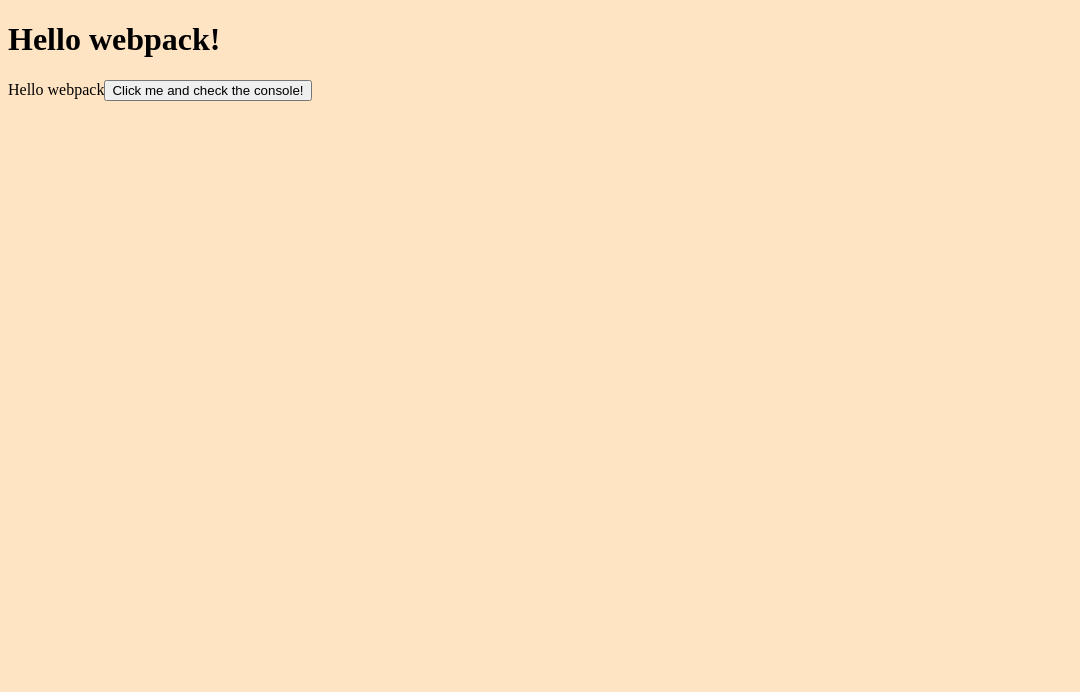
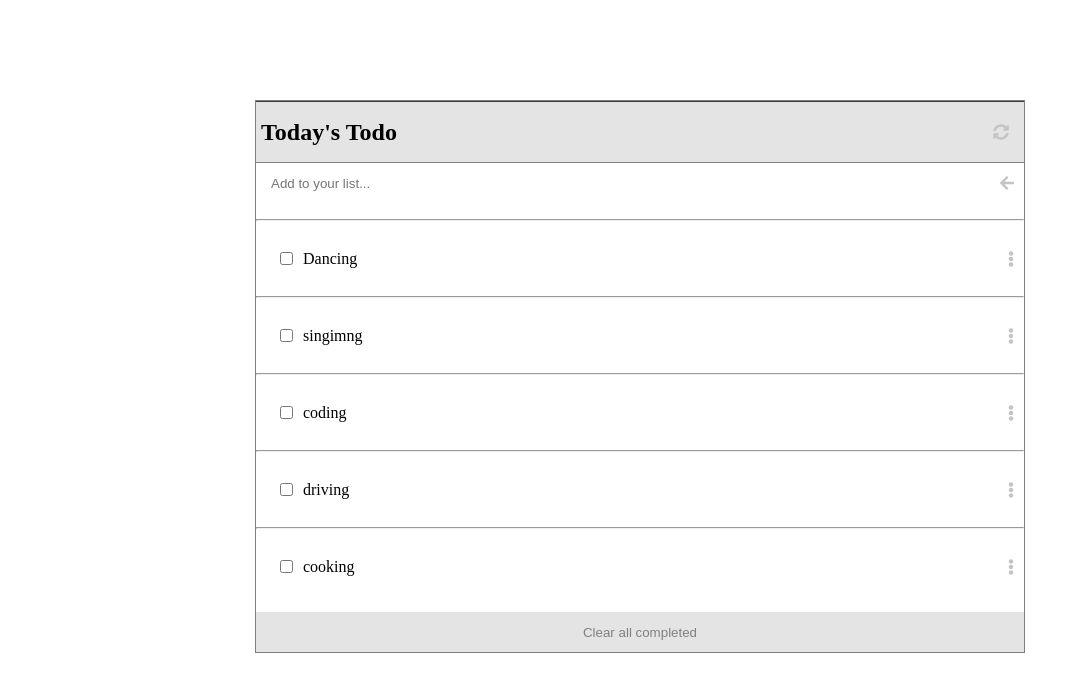
Before and after one commit to Mithi-code/webpack-todo, a website built with webpack: page src/index.html in a window 1280 px wide. Shown: the whole page, without its empty margins (0-1080 px from the left). Built offline with nearby package versions, Linux system fonts and the light colour scheme.

Commit message:
add list item using javascript object

```diff
--- a/src/index.html
+++ b/src/index.html
@@ -1,12 +1,29 @@
 <!DOCTYPE html>
 <html lang="en">
-<head>
-    <meta charset="UTF-8">
-    <meta name="viewport" content="width=device-width, initial-scale=1.0">
-    <link rel="stylesheet" href="style.css">
+  <head>
+    <meta charset="UTF-8" />
+    <meta name="viewport" content="width=device-width, initial-scale=1.0" />
+    <link rel="stylesheet" href="style.css" />
+    <link
+      href="https://cdnjs.cloudflare.com/ajax/libs/font-awesome/5.13.0/css/all.min.css"
+      rel="stylesheet"
+    />
     <title>Wbpack Exercise</title>
-</head>
-<body>
-    <h1>Hello webpack!</h1>
-</body>
+  </head>
+  <body>
+    <header>
+      <h2>Today's Todo</h2>
+      <i class="fas fa-sync-alt"></i>
+    </header>
+    <section>
+        <div>
+            <input type="text" placeholder="Add to your list..." class="input">
+            <i class="fas fa-arrow-left"></i>
+        </div>
+     <ul id="todo-list">
+     </ul>
+     <button type="button">Clear all completed</button>
+    </section>
+    <script src="index.js"></script>
+  </body>
 </html>
--- a/src/index.js
+++ b/src/index.js
@@ -1,19 +1,40 @@
-import _ from 'lodash';
-import './style.css';
-import printMe from './print.js';
-
-function component() {
-    const element = document.createElement('div');
-    const btn = document.createElement('button');
-
-    // Lodash, now imported by this script
-    element.innerHTML = _.join(['Hello', 'webpack'], ' ');
-    btn.innerHTML = 'Click me and check the console!';
-    btn.onclick = printMe;
-
-    element.appendChild(btn);
-
-    return element;
-  }
-
-  document.body.appendChild(component());
+const todoList = [
+  {
+    index: 1,
+    description: 'Dancing',
+    completed: false
+  },
+  {
+    index: 2,
+    description: 'singimng',
+    completed: false
+  },
+  {
+    index: 3,
+    description: 'coding',
+    completed: false
+  },
+  {
+    index: 4,
+    description: 'driving',
+    completed: false
+  },
+  {
+    index: 5,
+    description: 'cooking',
+    completed: false
+  },
+];
+const list = document.getElementById('todo-list');
+todoList.forEach((data) => {
+  list.innerHTML += `
+  <hr>
+  <div class="list-info">
+  <div>
+  <input type="checkbox" >
+  <li>${data.description}</li>
+  </div>
+  <i class="fas fa-ellipsis-v"></i>
+  </div>
+  `;
+});
--- a/src/style.css
+++ b/src/style.css
@@ -1,3 +1,62 @@
 body {
-    background-color: bisque;
+    width: 60%;
+    border: 1px solid gray;
+    margin: auto;
+    margin-top: 100px;
 }
+
+
+header {
+    height: 50px;
+    background-color: rgb(228, 228, 228);
+    display: flex;
+    justify-content: space-between;
+    align-items: center;
+    border-top: 1px solid rgb(59, 58, 58);
+    border-bottom: 1px solid gray;
+    padding: 5px;
+}
+
+header i {
+    padding: 10px;
+}
+
+.input {
+    border: none;
+    outline: none;
+    width: 100%;
+    padding: 5px;
+    height: 10px;
+}
+section div {
+    display: flex;
+    align-items: center;
+    padding: 10px;
+}
+
+#todo-list{
+    padding: 0;
+}
+
+i {
+    color: rgb(196, 196, 196);
+}
+
+.list-info {
+    list-style: none;
+    display: flex;
+    justify-content: space-between;
+}
+
+.list-info input {
+    margin-right: 10px;
+}
+
+button {
+    padding: 5px;
+    width: 100%;
+    color: gray;
+    background-color: rgb(228, 228, 228);
+    height: 40px;
+    border: none;
+}
```
Also changed, not shown: dist/index.html, 1 other file.
